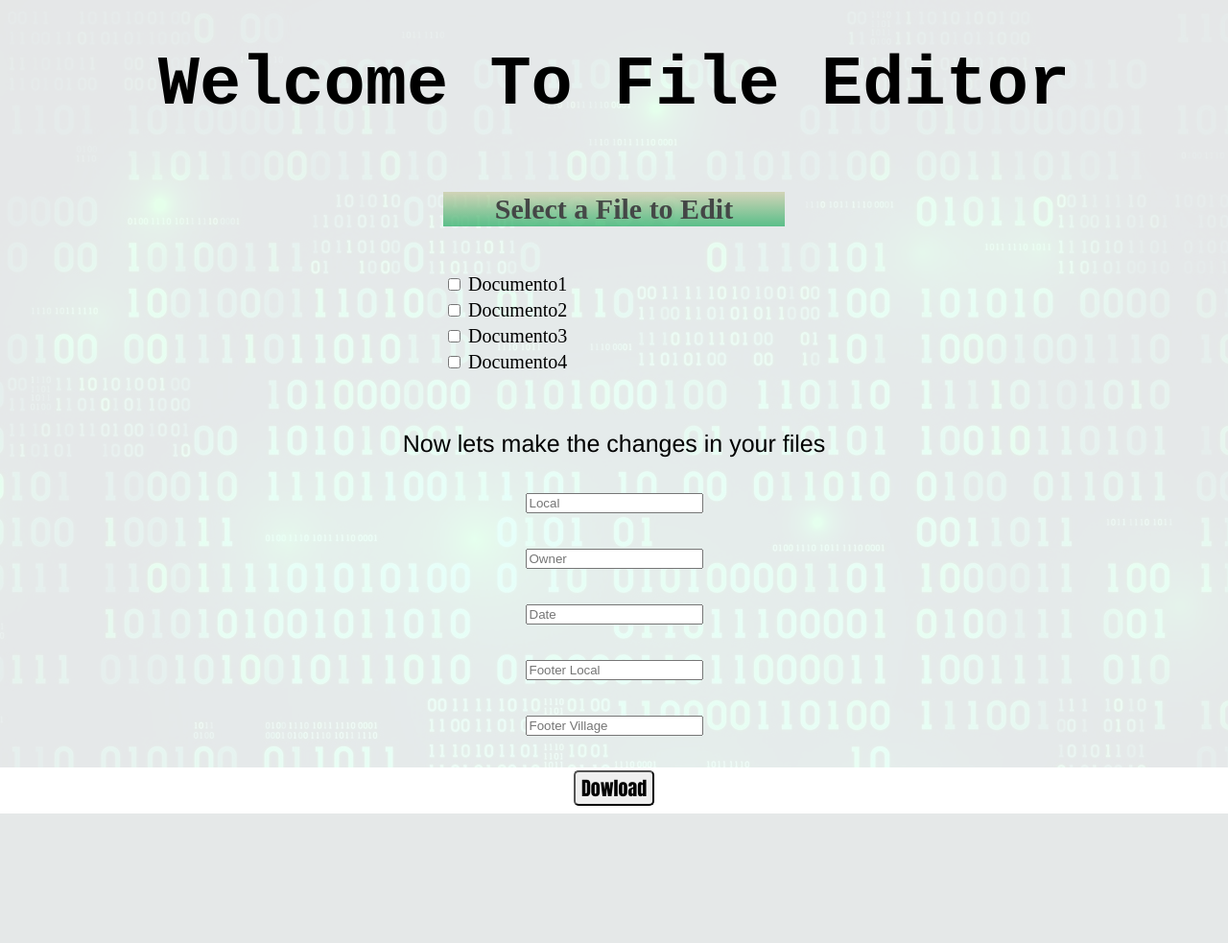
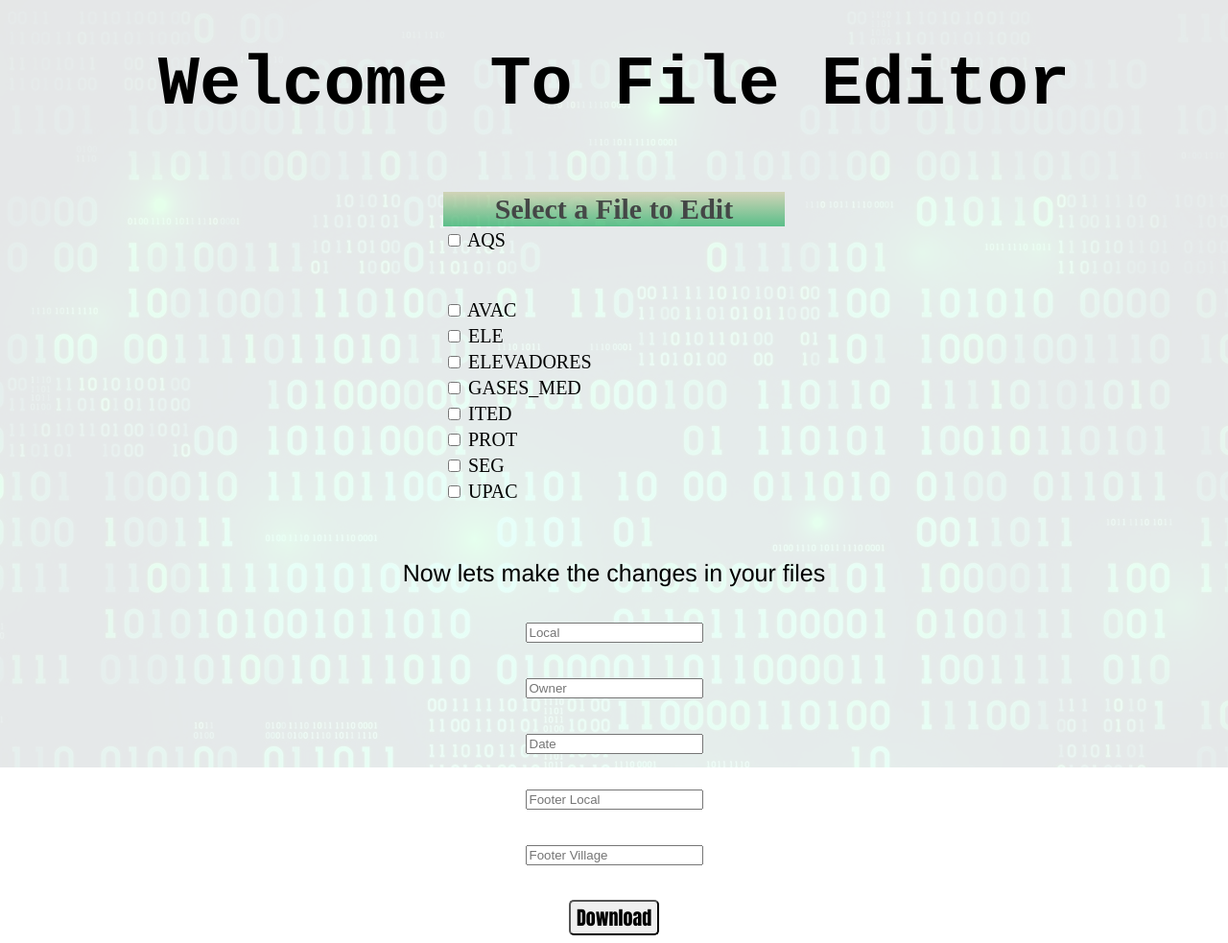
Before and after one commit to Guilhermepp4/Personal-Projects, a Flask app: template File Editor/templates/index.html in a window 1280 px wide. Shown: the whole page at 96% size. Before the commit the page ends 848 px from the top, so only its background shows below. Run offline with Flask 3, Linux system fonts and the light colour scheme; the template is opened without the code that fills it, so the values that code supplies are empty.

Commit message:
Add files via upload

```diff
--- a/File Editor/app.py
+++ b/File Editor/app.py
@@ -5,9 +5,127 @@ import zipfile
 from docx import Document
 from win32com import client
 import pythoncom
+from concurrent.futures import ThreadPoolExecutor
 
 app = Flask(__name__)
 FILES_DIR = './files/'
+
+def process_file(file_name, replaceText1, replaceText2, replaceText3, footer_text, village_Text):
+    file_path = os.path.join(FILES_DIR, file_name)
+
+    if not os.path.isfile(file_path):
+        return None, f"File not found: {file_name}"
+
+    try:
+        # Load and process the document
+        document = Document(file_path)
+
+        start_phrase = 'execução relativo à “'
+        end_phrase = '” e cujo Dono de Obra '
+        start_phrase2 = "Dono de Obra é "
+        end_phrase2 = ", observa as normas legais "
+        start_phrase3 = "Braga, "
+        end_phrase3 = " 202"
+
+        for paragraph in document.paragraphs:
+            text = paragraph.text
+
+            # First replacement
+            start_index = text.find(start_phrase)
+            if start_index != -1:
+                end_index = text.find(end_phrase, start_index + len(start_phrase))
+                if end_index != -1:
+                    end_index += len(end_phrase)
+                    new_text = text[:start_index] + start_phrase + replaceText1 + end_phrase + text[end_index:]
+                    paragraph.text = new_text
+                else:
+                    paragraph.text = text[:start_index] + replaceText1 + text[start_index + len(start_phrase):]
+
+            # Update paragraph text after first replacement
+            text = paragraph.text
+
+            # Second replacement
+            start_index = text.find(start_phrase2)
+            if start_index != -1:
+                end_index = text.find(end_phrase2, start_index + len(start_phrase2))
+                if end_index != -1:
+                    end_index += len(end_phrase2)
+                    new_text = text[:start_index] + start_phrase2 + replaceText2 + end_phrase2 + text[end_index:]
+                    paragraph.text = new_text
+                else:
+                    paragraph.text = text[:start_index] + replaceText2 + text[start_index + len(start_phrase2):]
+
+            # Update paragraph text after second replacement
+            text = paragraph.text
+
+            # Third replacement
+            start_index = text.find(start_phrase3)
+            if start_index != -1:
+                end_index = text.find(end_phrase3, start_index + len(start_phrase3))
+                if end_index != -1:
+                    end_index += len(end_phrase3)
+                    new_text = text[:start_index] + start_phrase3 + replaceText3 + end_phrase3 + text[end_index:]
+                    paragraph.text = new_text
+                else:
+                    paragraph.text = text[:start_index] + replaceText3 + text[start_index + len(start_phrase3):]
+
+            # Fourth replacement
+            if "AQUI" in text:
+                paragraph.text = text.replace("AQUI", "")
+
+        # Update footer in each section
+        run_Footer = False
+        run_Village = False
+
+        for section in document.sections:
+            footer = section.footer
+            for table in footer.tables:
+                for row in table.rows:
+                    for cell in row.cells:
+                        for paragraph in cell.paragraphs:
+                            if paragraph.text.strip():  # Check if the cell already contains text
+                                if not run_Footer:
+                                    paragraph.clear()  # Clear existing text
+                                    paragraph.add_run(footer_text)
+                                    run_Footer = True
+                                elif not run_Village:
+                                    paragraph.clear()
+                                    paragraph.add_run(village_Text)
+                                    run_Village = True
+                            if run_Footer and run_Village:
+                                break
+                    if run_Footer and run_Village:
+                        break
+                if run_Footer and run_Village:
+                    break
+
+        # Save the document as a temporary file
+        with tempfile.NamedTemporaryFile(delete=False, suffix=".docx") as temp_docx:
+            document.save(temp_docx.name)
+            temp_docx_path = temp_docx.name
+
+        # Define the final PDF file name based on the uploaded file's original name
+        original_filename = os.path.splitext(file_name)[0]
+        final_pdf_filename = f"{original_filename}.pdf"
+        pdf_path = os.path.join(tempfile.gettempdir(), final_pdf_filename)
+
+        try:
+            pythoncom.CoInitialize()  # Initialize COM library for thread
+            word = client.Dispatch("Word.Application")
+            doc = word.Documents.Open(temp_docx_path)
+
+            doc.SaveAs(pdf_path, FileFormat=17)
+            doc.Close()
+            word.Quit()
+        except Exception as e:
+            return None, f"Error converting file to PDF: {e}"
+        finally:
+            os.remove(temp_docx_path)
+
+        return pdf_path, None
+
+    except Exception as e:
+        return None, f"Error processing file {file_name}: {e}"
 
 @app.route('/')
 def home():
@@ -20,7 +138,7 @@ def replacementForm():
     # Get the list of selected filenames
     selected_files = request.form.getlist('selected')
 
-    if selected_files.__len__() == 0:
+    if len(selected_files) == 0:
         return "You have to select at least one file", 400
 
     # Access replacement texts
@@ -31,136 +149,31 @@ def replacementForm():
     village_Text = request.form.get('footerLocal')
 
     processed_files = []
+    errors = []
 
-    for file_name in selected_files:
-        file_path = os.path.join(FILES_DIR, file_name)
-
-        if not os.path.isfile(file_path):
-            return f"File not found: {file_name}", 404
-
-        try:
-            # Load and process the document
-            document = Document(file_path)
-
-            start_phrase = 'execução relativo à “'
-            end_phrase = '” e cujo Dono de Obra '
-            start_phrase2 = "Dono de Obra é "
-            end_phrase2 = ", observa as normas legais "
-            start_phrase3 = "Braga, "
-            end_phrase3 = " 202"
-
-            for paragraph in document.paragraphs:
-                text = paragraph.text
-
-                # Primeira substituição
-                start_index = text.find(start_phrase)
-                if start_index != -1:
-                    end_index = text.find(end_phrase, start_index + len(start_phrase))
-                    if end_index != -1:
-                        end_index += len(end_phrase)
-                        new_text = text[:start_index] + start_phrase + replaceText1 + end_phrase + text[end_index:]
-                        paragraph.text = new_text
-                    else:
-                        paragraph.text = text[:start_index] + replaceText1 + text[start_index + len(start_phrase):]
-
-                # Atualizar o texto do parágrafo após a primeira substituição
-                text = paragraph.text
-
-                # Segunda substituição
-                start_index = text.find(start_phrase2)
-                if start_index != -1:
-                    end_index = text.find(end_phrase2, start_index + len(start_phrase2))
-                    if end_index != -1:
-                        end_index += len(end_phrase2)
-                        new_text = text[:start_index] + start_phrase2 + replaceText2 + end_phrase2 + text[end_index:]
-                        paragraph.text = new_text
-                    else:
-                        paragraph.text = text[:start_index] + replaceText2 + text[start_index + len(start_phrase2):]
-
-                # Atualizar o texto do parágrafo após a segunda substituição
-                text = paragraph.text
-
-                # Terceira substituição
-                start_index = text.find(start_phrase3)
-                if start_index != -1:
-                    end_index = text.find(end_phrase3, start_index + len(start_phrase3))
-                    if end_index != -1:
-                        end_index += len(end_phrase3)
-                        new_text = text[:start_index] + start_phrase3 + replaceText3 + end_phrase3 + text[end_index:]
-                        paragraph.text = new_text
-                    else:
-                        paragraph.text = text[:start_index] + replaceText3 + text[start_index + len(start_phrase3):]
-
-                # Quarta substituição
-                if "AQUI" in text:
-                    paragraph.text = text.replace("AQUI", "")
-
-            # Atualizar o rodapé em cada seção
-            run_Footer = False
-            run_Village = False
-
-            for section in document.sections:
-                footer = section.footer
-                for table in footer.tables:
-                    for row in table.rows:
-                        for cell in row.cells:
-                            for paragraph in cell.paragraphs:
-                                if paragraph.text.strip():  # Verificar se a célula já contém texto
-                                    if not run_Footer:
-                                        paragraph.clear()  # Limpar o texto existente
-                                        paragraph.add_run(footer_text)
-                                        run_Footer = True
-                                    elif not run_Village:
-                                        paragraph.clear()
-                                        paragraph.add_run(village_Text)
-                                        run_Village = True
-                                if run_Footer and run_Village:
-                                    break
-                            if run_Footer and run_Village:
-                                break
-                        if run_Footer and run_Village:
-                            break
-                    if run_Footer and run_Village:
-                        break
-                if run_Footer and run_Village:
-                    break
-
-            # Save the document as a temporary file
-            with tempfile.NamedTemporaryFile(delete=False, suffix=".docx") as temp_docx:
-                document.save(temp_docx.name)
-                temp_docx_path = temp_docx.name
-
-            pdf_path = temp_docx_path.replace(".docx", ".pdf")
-
-            try:
-                pythoncom.CoInitialize()
-
-                word = client.Dispatch("Word.Application")
-                doc = word.Documents.Open(temp_docx_path)
-                doc.SaveAs(pdf_path, FileFormat=17)  # 17 is the PDF format
-                doc.Close()
-                word.Quit()
-            except Exception as e:
-                return f"Error converting file to PDF: {e}", 500
-            finally:
-                pythoncom.CoUninitialize()
-
-            processed_files.append(pdf_path)
-
-        except Exception as e:
-            return f"Error processing file {file_name}: {e}", 500
+    with ThreadPoolExecutor(max_workers=4) as executor:
+        futures = {executor.submit(process_file, file_name, replaceText1, replaceText2, replaceText3, footer_text, village_Text): file_name for file_name in selected_files}
+        for future in futures:
+            result, error = future.result()
+            if error:
+                errors.append(error)
+            elif result:
+                processed_files.append(result)
 
     if processed_files:
-        # Create a ZIP file containing all processed PDF files
         zip_path = os.path.join(tempfile.gettempdir(), "processed_files.zip")
         with zipfile.ZipFile(zip_path, 'w') as zipf:
             for pdf_path in processed_files:
                 zipf.write(pdf_path, os.path.basename(pdf_path))
 
-        # Send the ZIP file
+        # Cleanup individual PDF files
+        for pdf_path in processed_files:
+            os.remove(pdf_path)
+
         return send_file(zip_path, as_attachment=True, download_name="processed_files.zip", mimetype="application/zip")
 
-    return "No files were processed.", 400
+    error_message = "No files were processed. " + " ".join(errors) if errors else "No files were processed."
+    return error_message, 400
 
 if __name__ == '__main__':
     app.run(debug=True)
--- a/File Editor/templates/index.html
+++ b/File Editor/templates/index.html
@@ -20,33 +20,72 @@
                 <tbody>
                     <tr>
                         <td>
+                          <input type="checkbox" name="selected" value="Termo de responsabilidade - UPAC_PREENCHIDO.docx">
+                            AQS
+
+                        </td>
+
+                    </tr>
+                    <tr>
+                        <td>
                             <br></br>
 
-                          <input type="checkbox" name="selected" value="C:\Users\Guilherme Pinho\Desktop\Universidade\XProjetos\Samuel\File Editor\files\Termo de responsabilidade - ITED_PREENCHIDO.docx">
-                            Documento1
+                          <input type="checkbox" name="selected" value="Termo de responsabilidade - AVAC_PREENCHIDO.docx">
+                            AVAC
                         </td>
                     </tr>
                     <tr>
                         <td>
-                          <input type="checkbox" name="selected" value="C:\Users\Guilherme Pinho\Desktop\Universidade\XProjetos\Samuel\File Editor\files\er.docx">
-                            Documento2
+                          <input type="checkbox" name="selected" value="Termo de responsabilidade - ELE_PREENCHIDO.docx">
+                            ELE
                         </td>
                     </tr>
                     <tr>
                         <td>
-                          <input type="checkbox" name="selected" value="C:\Users\Guilherme Pinho\Desktop\Universidade\XProjetos\Samuel\File Editor\files\er.docx">
-                            Documento3
+                          <input type="checkbox" name="selected" value="Termo de responsabilidade - ELEVADORES_PREENCHIDO.docx">
+                            ELEVADORES
                         </td>
                     </tr>
                     <tr>
                         <td>
-                          <input type="checkbox" name="selected" value="C:\Users\Guilherme Pinho\Desktop\Universidade\XProjetos\Samuel\File Editor\files\Termo de responsabilidade - ITED_PREENCHIDO.docx">
-                            Documento4
+                          <input type="checkbox" name="selected" value="Termo de responsabilidade - GASES_MED_PREENCHIDO.docx">
+                          GASES_MED
 
                         </td>
 
                     </tr>
+                    <tr>
+                        <td>
+                          <input type="checkbox" name="selected" value="Termo de responsabilidade - ITED_PREENCHIDO.docx">
+                          ITED
 
+                        </td>
+
+                    </tr>
+                    <tr>
+                        <td>
+                          <input type="checkbox" name="selected" value="Termo de responsabilidade - PROT_PREENCHIDO.docx">
+                          PROT
+
+                        </td>
+
+                    </tr>
+                    <tr>
+                        <td>
+                          <input type="checkbox" name="selected" value="Termo de responsabilidade - SEG_PREENCHIDO.docx">
+                          SEG
+
+                        </td>
+
+                    </tr>
+                    <tr>
+                        <td>
+                          <input type="checkbox" name="selected" value="Termo de responsabilidade - UPAC_PREENCHIDO.docx">
+                            UPAC
+
+                        </td>
+
+                    </tr>
                 </tbody>
 
             </table>
@@ -71,7 +110,7 @@
     </div>
         <br></br>
         <div class="container">
-        <button type="submit">Dowload</button>
+        <button type="submit">Download</button>
         </div>
     </form>
 </body>
```
Also changed, not shown: 9 other files.
